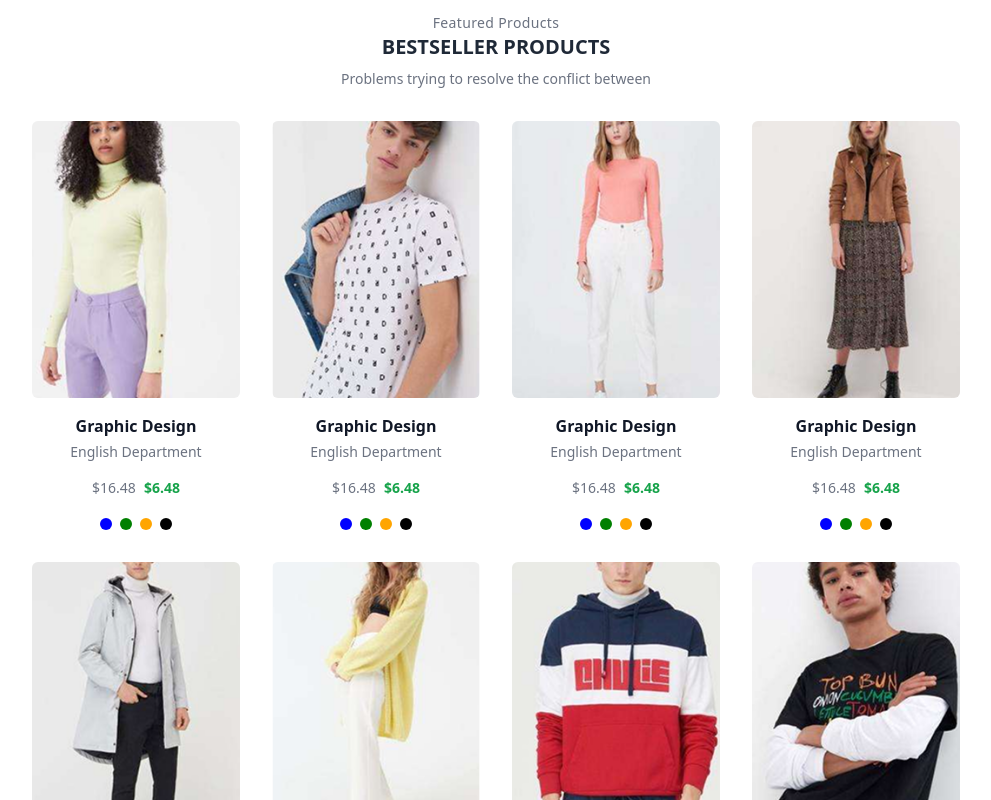
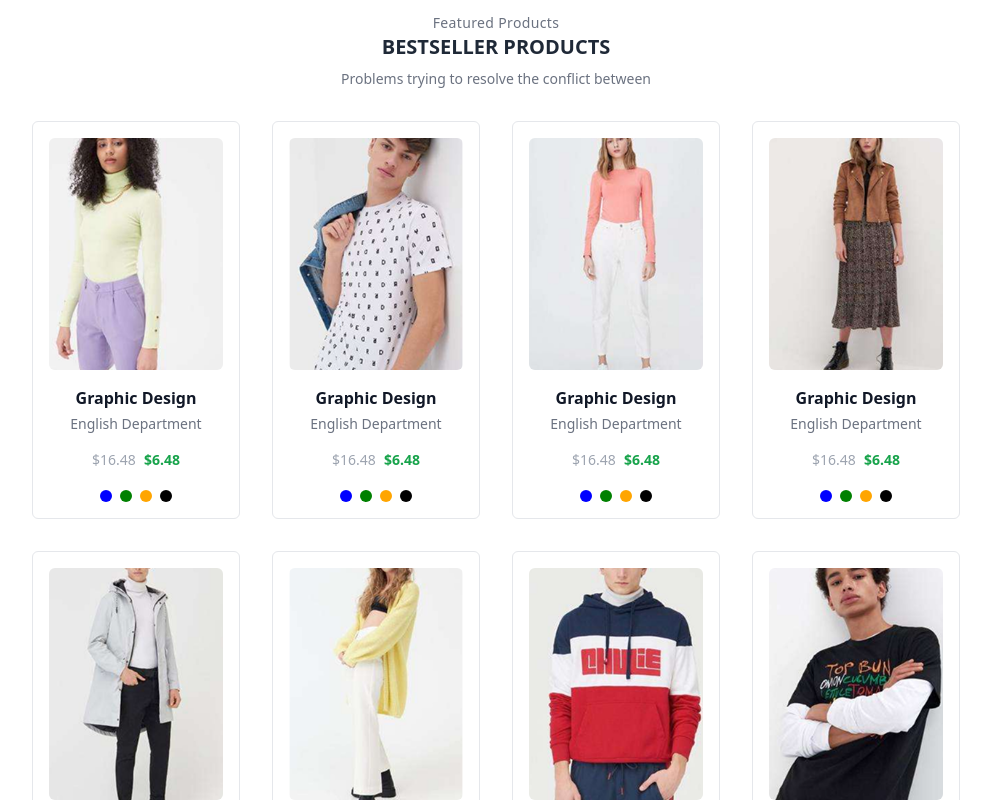
Before and after one commit to Heide-00/e-commerce, a React (Vite) app: page / in a window 1280 px wide. Shown: the part 1860-2660 px from the top of the page, without its empty margins (144-1135 px from the left). Built offline with nearby package versions, Linux system fonts and the light colour scheme.

Commit message:
Update ProductCard.jsx
ProductCard.jsx

```diff
--- a/src/components/ProductCard.jsx
+++ b/src/components/ProductCard.jsx
@@ -1,6 +1,19 @@
-export default function ProductCard({ image, title, department, price, oldPrice, colors }) {
+import { Link } from "react-router-dom";
+
+export default function ProductCard({
+  id,
+  image,
+  title,
+  department,
+  price,
+  oldPrice,
+  colors
+}) {
   return (
-    <div className="flex flex-col items-center gap-4 text-center">
+    <Link
+      to={`/product/${id}`}
+      className="flex flex-col items-center gap-4 text-center border rounded-md p-4 hover:shadow-md transition"
+    >
       <img
         src={image}
         alt={title}
@@ -9,16 +22,22 @@ export default function ProductCard({ image, title, department, price, oldPrice,
 
      <div className="flex flex-col gap-1">
         <h3 className="text-base font-bold text-gray-900">{title}</h3>
+        {department && (
           <p className="text-sm text-gray-500">{department}</p>
+        )}
       </div>
 
      <div className="flex gap-2 items-center justify-center">
-    <span className="text-sm text-gray-500">{oldPrice}</span>
+        {oldPrice && (
+          <span className="text-sm text-gray-400">{oldPrice}</span>
+        )}
         <span className="text-sm text-green-600 font-semibold">{price}</span>
       </div>
 
+
+      {colors?.length > 0 && (
         <div className="flex gap-2 justify-center mt-1">
-        {colors?.map((color, i) => (
+          {colors.map((color, i) => (
             <span
               key={i}
               className="w-3 h-3 rounded-full"
@@ -26,6 +45,7 @@ export default function ProductCard({ image, title, department, price, oldPrice,
             />
           ))}
         </div>
-    </div>
+      )}
+    </Link>
   );
 }
```
Lines whose indentation alone changed are shown as unchanged.
